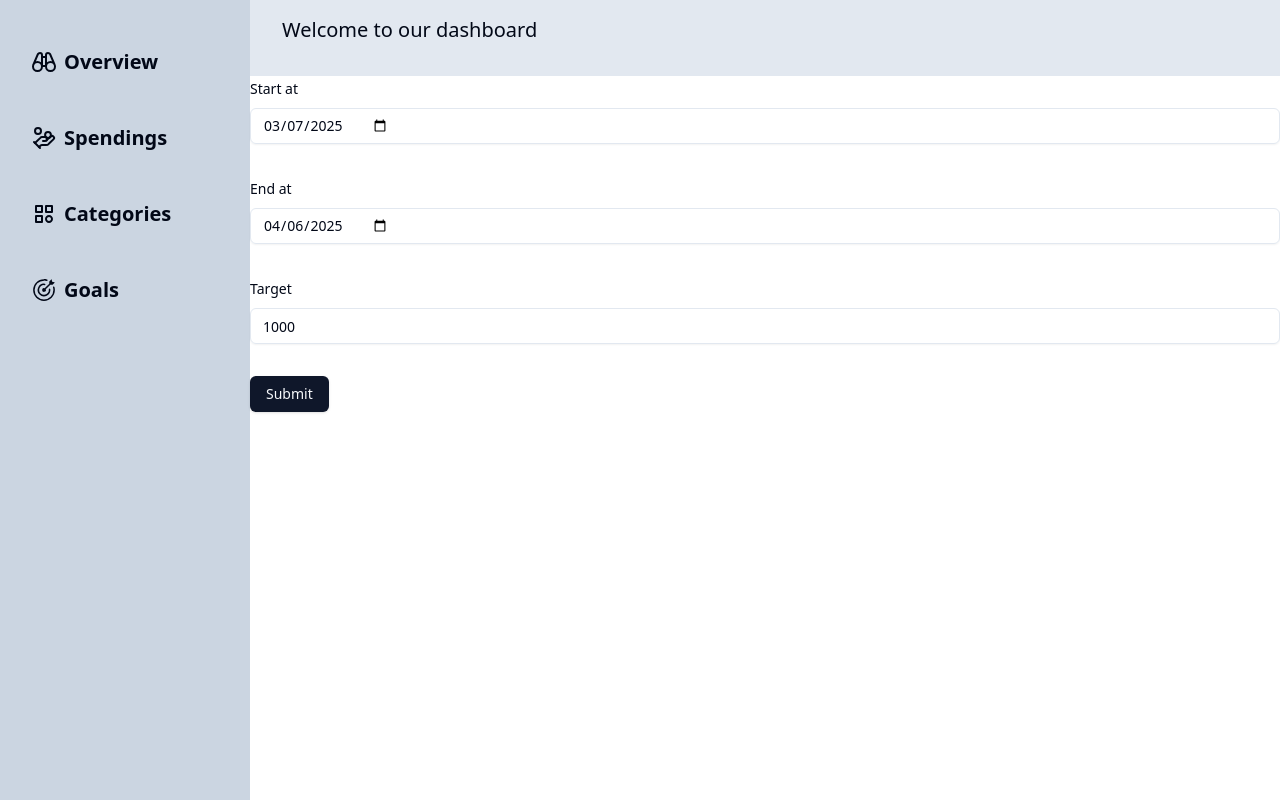
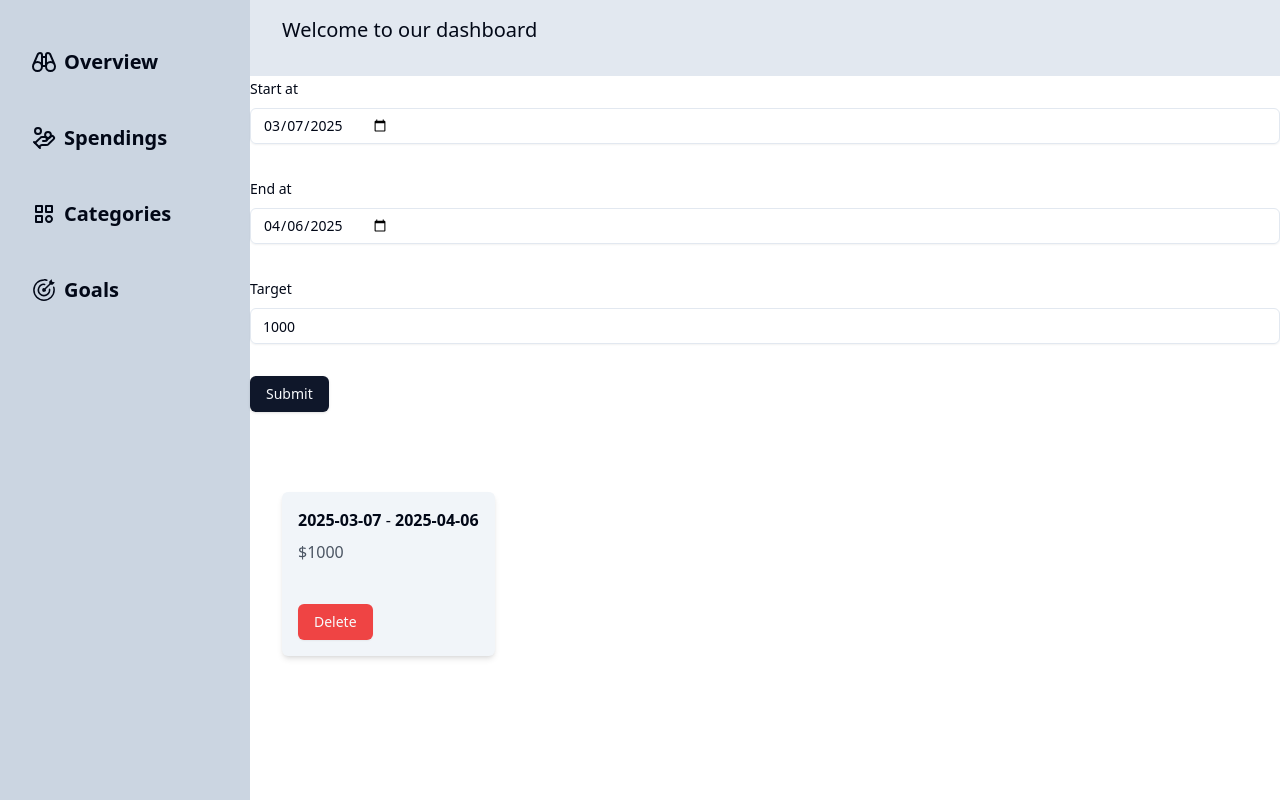
Before and after one commit to bugstile/BudgetPlanner, a React (Vite) app: page /goals in a window 1280 px wide. Both pictures are taken after a click on the button "Submit". Built offline with nearby package versions, Linux system fonts and the light colour scheme.

Commit message:
Created goals list and goal card

```diff
--- /dev/null
+++ b/src/components/goal/GoalCard.jsx
@@ -0,0 +1,21 @@
+import { Button } from "@/components/ui/button";
+import useDataStore from "@/hooks/useDataStore";
+
+export default function GoalCard({ goal }) {
+  const { deleteGoal } = useDataStore();
+
+  return (
+    <div className="flex flex-col gap-y-2 p-4 shadow-md rounded-md bg-slate-100">
+      <p>
+        <span className="font-semibold">{goal.startDate}</span> -&nbsp;
+        <span className="font-semibold">{goal.endDate}</span>
+      </p>
+      <p className="font-medium text-gray-600">${goal.target}</p>
+      <div className="mt-8">
+        <Button onClick={() => deleteGoal(goal.id)} variant="destructive">
+          Delete
+        </Button>
+      </div>
+    </div>
+  );
+}
--- /dev/null
+++ b/src/components/goal/GoalList.jsx
@@ -0,0 +1,14 @@
+import useDataStore from "@/hooks/useDataStore";
+import React from "react";
+import GoalCard from "./GoalCard";
+
+export default function GoalList() {
+  const { goals } = useDataStore();
+  return (
+    <ul className="flex flex-wrap gap-12 p-8">
+      {goals.map((goal, index) => {
+        return <GoalCard key={index} goal={goal} />;
+      })}
+    </ul>
+  );
+}
--- a/src/components/goal/GoalsForm.jsx
+++ b/src/components/goal/GoalsForm.jsx
@@ -16,6 +16,7 @@ import {
 import { Input } from "@/components/ui/input";
 import { getFutureDateString, getTodayString } from "@/utils/helpers";
 import useDataStore from "@/hooks/useDataStore";
+import { useEffect } from "react";
 
 const formSchema = z
   .object({
--- a/src/pages/GoalsPage.jsx
+++ b/src/pages/GoalsPage.jsx
@@ -1,9 +1,11 @@
+import GoalList from "@/components/goal/GoalList";
 import GoalsForm from "../components/goal/GoalsForm";
 
 export default function GoalsPage() {
   return (
-    <div>
+    <div className="flex flex-col gap-y-12">
       <GoalsForm />
+      <GoalList />
     </div>
   );
 }
```
Also changed, not shown: src/hooks/useDataStore.js (+4 -17 lines), 1 other file (tests, documents, lock files or other folders).
